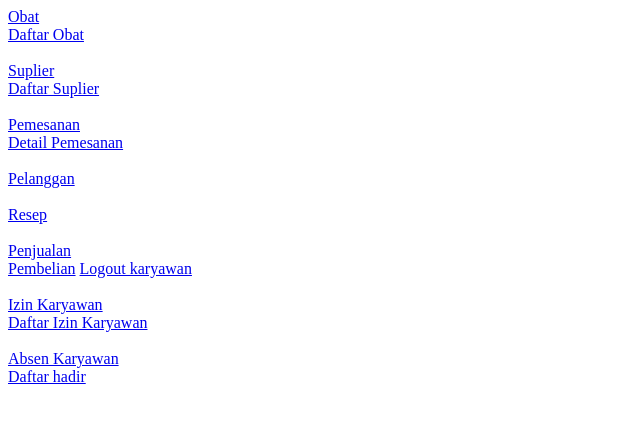
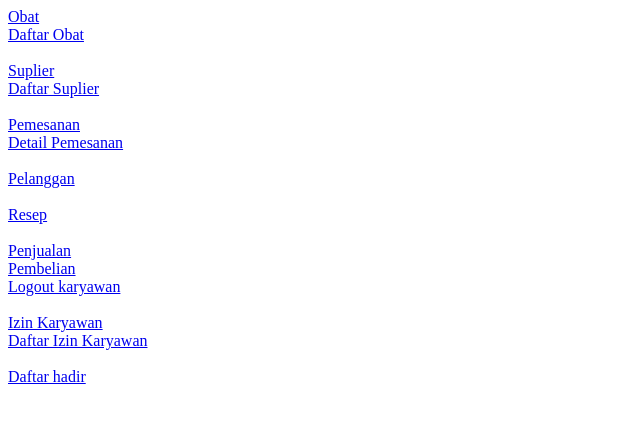
Before and after one commit to Rifqi31/SI_Apotek, a Django app: page / in a window 1280 px wide. Shown: the top 423 px of the page, without its empty margins (0-640 px from the left). Run offline with Django 3.2, Linux system fonts and the light colour scheme; the visitor is signed in with stand-in values (Sample User, id 1).

Commit message:
modified Pemesan app and Obat's template

```diff
--- a/Obat/templates/homepage.html
+++ b/Obat/templates/homepage.html
@@ -18,14 +18,13 @@
 	<a href="/resep/">Resep</a><br><br>
 
 	<a href="/penjualan/">Penjualan</a><br>
-	<a href="/pembelian/">Pembelian</a>
+	<a href="/pembelian/">Pembelian</a><br>
 
 	<a href="/logout_karyawan/">Logout karyawan</a><br><br>
 
 	<a href="/izin_karyawan/">Izin Karyawan</a><br>
 	<a href="/daftar_izin_karyawan/">Daftar Izin Karyawan</a><br><br>
 
-	<a href="/absen_karyawan/">Absen Karyawan</a><br>
 	<a href="/daftar_hadir/">Daftar hadir</a><br>
 </body>
 </html>
--- a/Pemesanan/forms.py
+++ b/Pemesanan/forms.py
@@ -6,20 +6,16 @@ from Pemesanan.models import Data_Pemesanan, DetailPemesanan
 class Data_Pemesanan_Form(ModelForm):
     class Meta:
         model = Data_Pemesanan
-        fields = ['kode_pelanggan', 'karyawan']
+        fields = ['kode_pelanggan']
         labels = {
 
             'kode_pelanggan': 'Pelanggan',
-            'kode_karyawan': 'Karyawan'
         }
 
         error_messages = {
 
             'kode_pelanggan': {
                 'required': 'Anda harus memilih Pelanggan'
-            },
-            'karyawan': {
-                'required': 'Anda harus memilih karyawan'
             }
         }
 
--- a/Pemesanan/views.py
+++ b/Pemesanan/views.py
@@ -5,6 +5,7 @@ from django.contrib.auth.decorators import login_required
 import random
 
 from Pemesanan.forms import Data_Pemesanan_Form, DetailPemesanan_Form
+from Karyawan.models import Biodata_karyawan
 
 
 # Create your views here.
@@ -23,7 +24,7 @@ def isi_data_pemesanan(request):
             initial.kode_pemesanan = kode_number
             initial.kode_pelanggan = form.cleaned_data.get('kode_pelanggan')
             initial.nama_pelanggan = initial.kode_pelanggan.nama_pelanggan
-            initial.karyawan = form.cleaned_data.get('karyawan')
+            initial.karyawan = Biodata_karyawan.objects.get(id=request.session['karyawan_id'])
 
             initial.save()
             form.save()
```
